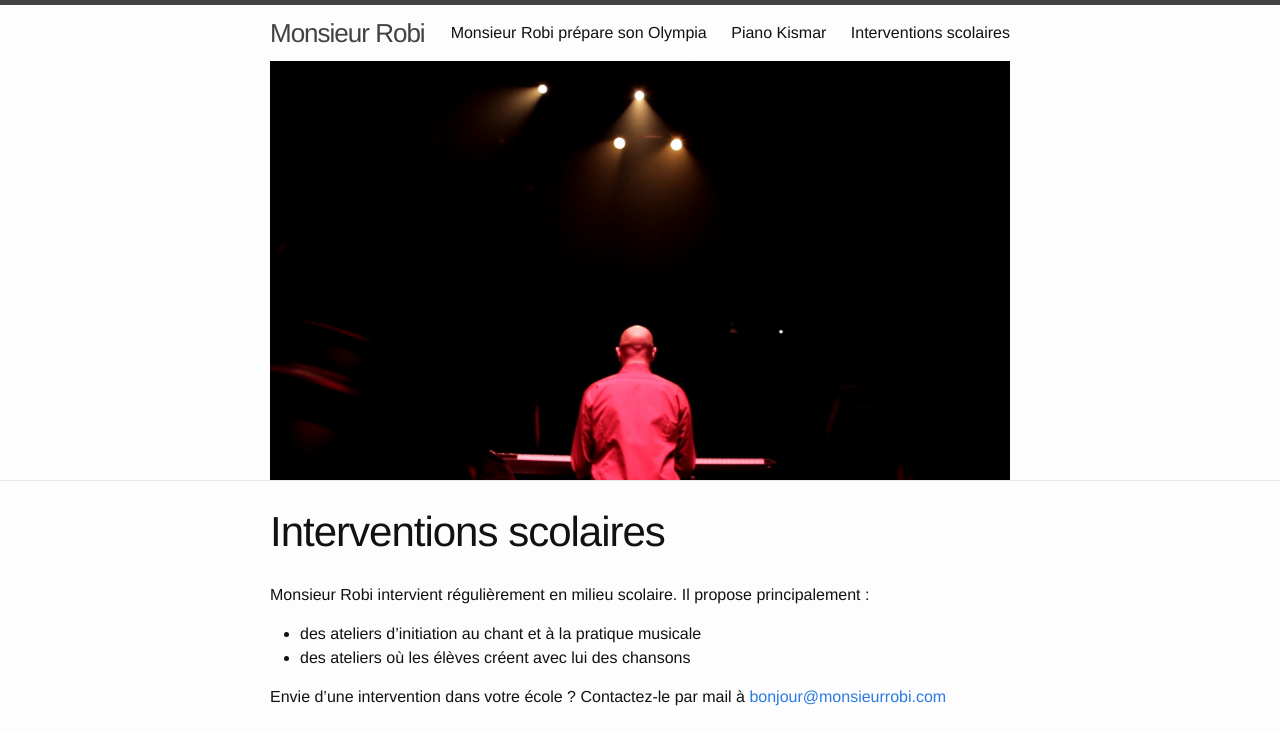
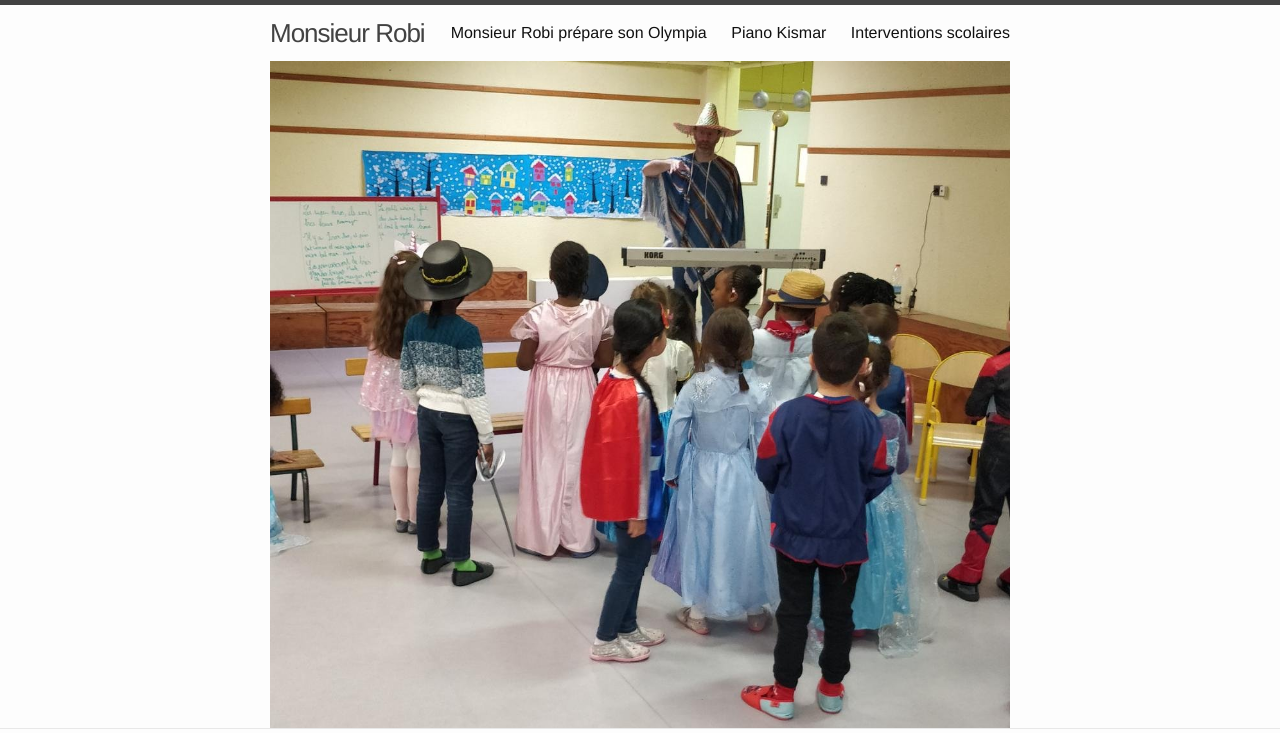
Before and after one commit to MonsieurRobi/monsieurrobi.github.io, a Jekyll site: the page built from interventions-musicales.md, in a window 1280 px wide. Shown: the top 733 px of the page. Built offline with Jekyll 4.4.1, drawn with Linux system fonts in a browser that asks for light colours.

Commit message:
add propale to proposition pages

```diff
--- a/_layouts/default.html
+++ b/_layouts/default.html
@@ -4,7 +4,8 @@
   {% include head.html %}
 
   <body>
-    {% assign propale = site.data.propositions[layout.propale] %}
+    {% assign proposition = layout.propale | default: page.propale %}
+    {% assign propale = site.data.propositions[proposition] %}
 
     {% include header.html cover=propale.image %}
 
--- a/interventions-musicales.md
+++ b/interventions-musicales.md
@@ -1,7 +1,7 @@
 ---
 layout: page
 title: Interventions scolaires
-image: sombrero-paul-bert.png
+propale: ecole
 subtitle: Interventions scolaires
 permalink: /ecole/
 show_in_menu: true
```
Also changed, not shown: 1-olympia.md (+1 -1 lines), 2-piano-kismar.md (+1 -1 lines).
